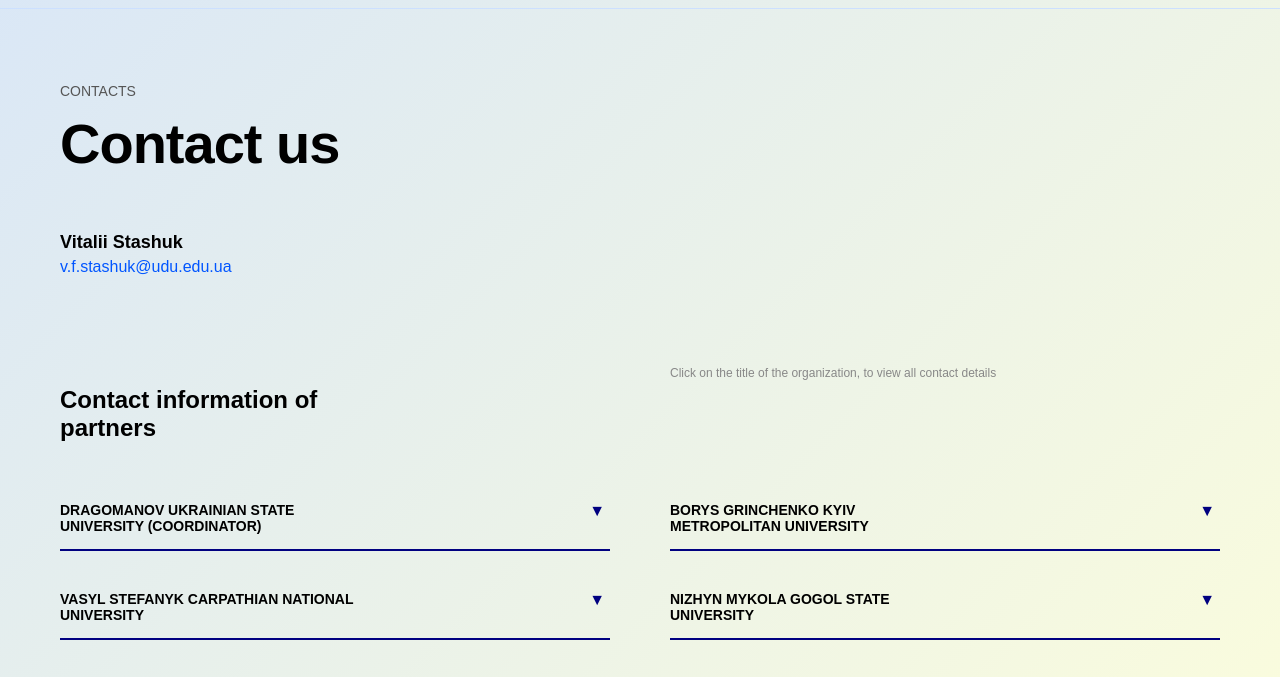
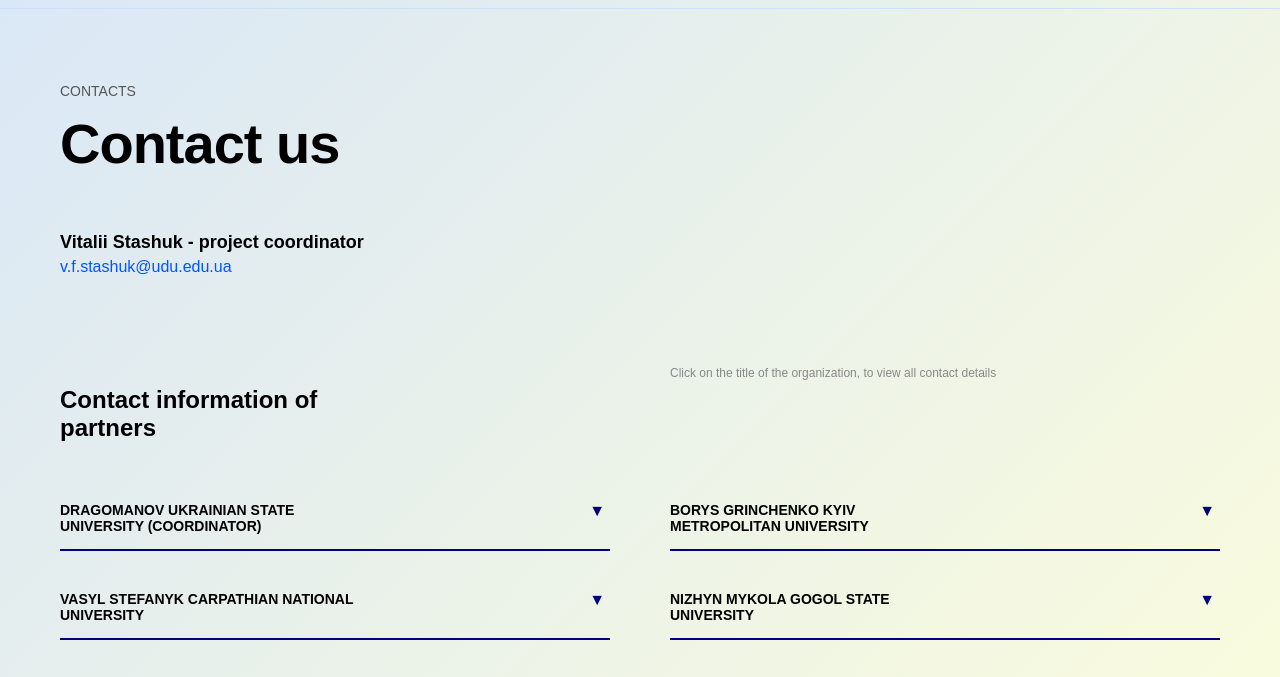
Before and after one commit to DZamulenko/CBHE_CVBET_2025, a plain HTML site: page contacts_EN.html in a window 1280 px wide. Shown: the part 69-746 px from the top of the page. Drawn offline with Linux system fonts and the light colour scheme.

Commit message:
Update contacts_EN.html

```diff
--- a/contacts_EN.html
+++ b/contacts_EN.html
@@ -46,7 +46,7 @@
 
             <div class="contact-persons">
                 <div class="person-card">
-                    <p class="person-name">Vitalii Stashuk</p>
+                    <p class="person-name">Vitalii Stashuk - project coordinator</p>
                     <a href="mailto:v.f.stashuk@udu.edu.ua" class="person-email">v.f.stashuk@udu.edu.ua</a>
                 </div>
             </div>
```
